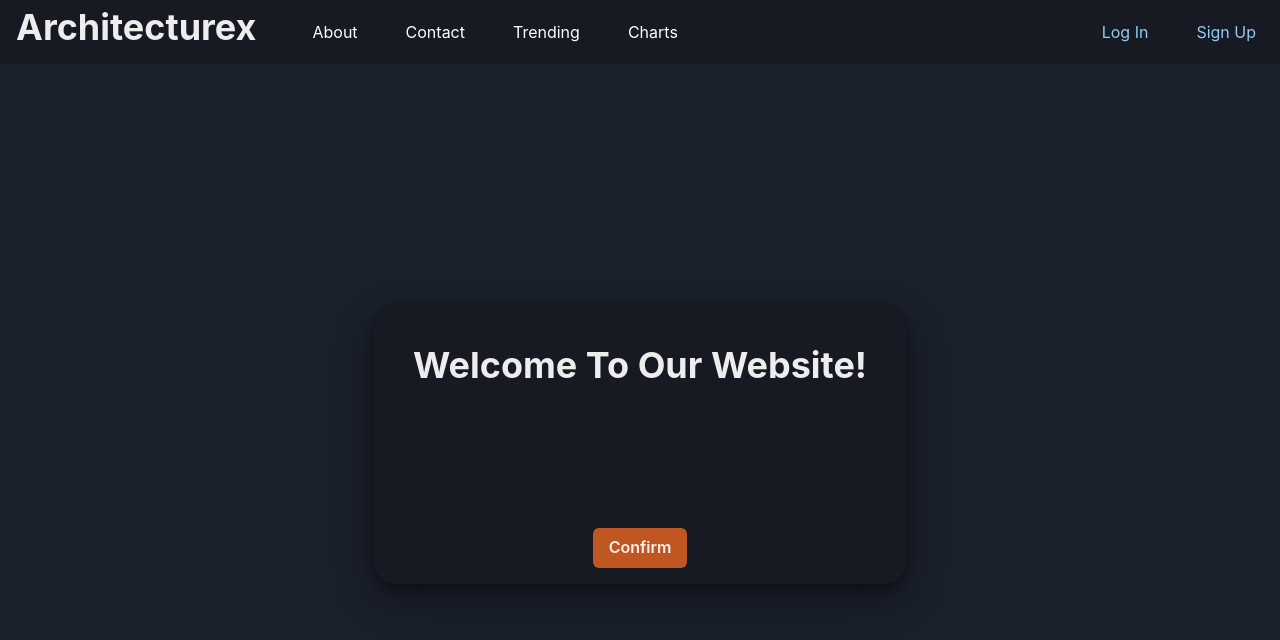
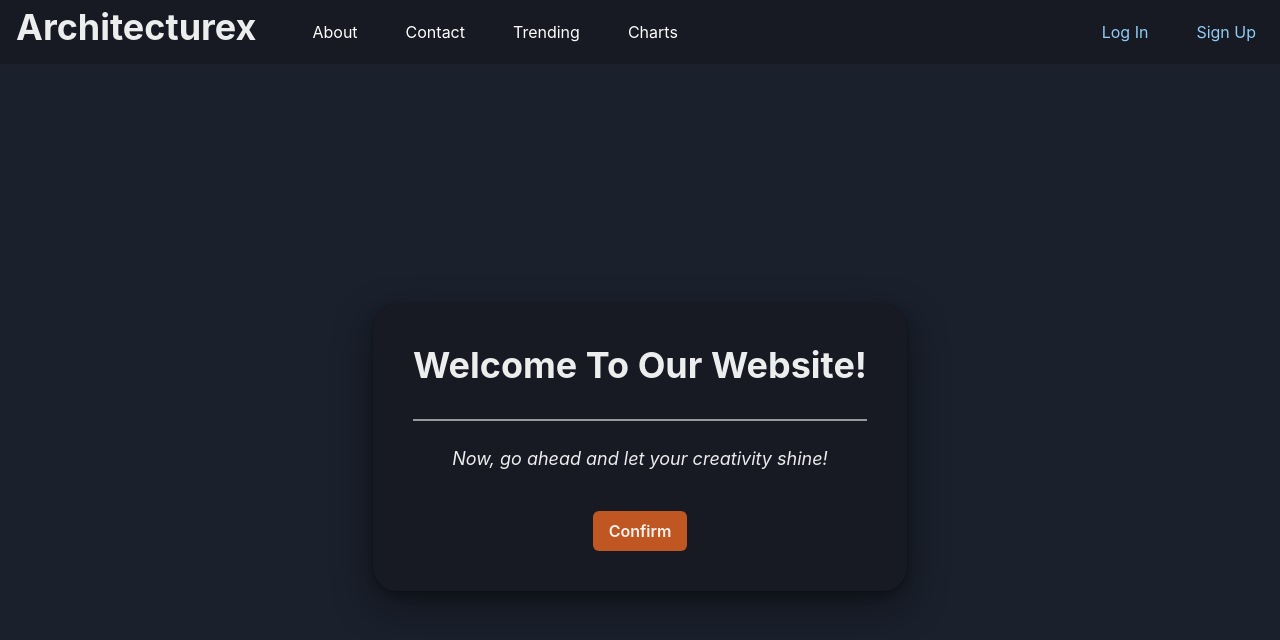
Before and after one commit to alex-budko/architecturex, a React (Create React App) app in the folder frontend/: page /activate/1/1 in a window 1280 px wide. Shown: the top 640 px of the page. Built offline with nearby package versions, Linux system fonts and the light colour scheme.

Commit message:
deploy fixes

```diff
--- a/frontend/src/auth-components/Activate.js
+++ b/frontend/src/auth-components/Activate.js
@@ -1,7 +1,7 @@
 import { useDispatch } from "react-redux";
 import { useNavigate, useParams } from "react-router";
 import { verify } from "../auth-reducers/AuthReducers";
-import { Button, Center, Heading, VStack } from "@chakra-ui/react";
+import { Button, Center, Divider, Heading, Text, VStack } from "@chakra-ui/react";
 import { useState } from "react";
 
 function Activate() {
@@ -11,7 +11,7 @@ function Activate() {
   const [verified, setVerified] = useState(false)
 
   if (verified) {
-    navigate('/login')
+    navigate('/login', { replace: true })
   }
 
   return (
@@ -29,16 +29,23 @@ function Activate() {
         <Center>
           <Heading>Welcome To Our Website!</Heading>
         </Center>
+        <Divider />
+        <Center>
+          <Text fontSize={'large'}><i>Now, go ahead and let your creativity shine!</i></Text>
+        </Center>
         <Button
-          position={'absolute'}
-          bottom='4'
           onClick={() => {
             verify(dispatch, uid, token).then(() => {
               setVerified(true)
-              navigate('/login')
             });
           }}
           size="md"
+          style={{
+            marginTop: '15px'
+          }}
+          _hover={{
+            bgColor: 'orange.400'
+          }}
           type="submit"
           bgColor={'orange.600'}
         >
--- a/frontend/src/auth-components/EmailSent.js
+++ b/frontend/src/auth-components/EmailSent.js
@@ -17,7 +17,7 @@ function EmailSent({ setShow, message, confirmEmail }) {
   return (
     <Center>
       <VStack
-        bgColor={"blue.800"}
+        bgColor={"blue.900"}
         minH="250px"
         minW={"300px"}
         zIndex={5}
@@ -25,27 +25,30 @@ function EmailSent({ setShow, message, confirmEmail }) {
         shadow={"dark-lg"}
         p="10"
         position="absolute"
-        top={"50%"}
+        top="50%"
+        left="50%"
+        transform="translate(-50%, -50%)"
       >
         <HStack>
           <Heading>{message} Successful! </Heading>
-          <FiThumbsUp style={{width: 50, height: 50}} />
+          <FiThumbsUp style={{ width: 50, height: 50 }} />
         </HStack>
         {confirmEmail && (
           <>
             <Divider />
-            <Text>
-              {" "}
-              A confirmation email has been sent to your address, you may now
-              close this window.
-            </Text>
+            <Center>
+              <Text>
+                A confirmation email has been sent to your address, you may now
+                close this window.
+              </Text>
+            </Center>
           </>
         )}
         <Button
           position={"absolute"}
           bottom="10"
           size="lg"
-          bgColor="blue.900"
+          bgColor="blue.600"
           onClick={() => handleClose()}
         >
           Close
--- a/frontend/src/auth-reducers/AuthReducers.js
+++ b/frontend/src/auth-reducers/AuthReducers.js
@@ -75,11 +75,12 @@ export async function verify(dispatch, uid, token) {
     } catch (err) {
       dispatch(activation_fail());
     }
+    dispatch(activation_success());
 
-    dispatch(activation_success());
   } catch (err) {
-    dispatch(activation_fail());
+    console.log(err)
   }
+  return true
 }
 
 export async function log_user(dispatch, email, password) {
```
Also changed, not shown: 8 other files (tests, documents, lock files or other folders).
